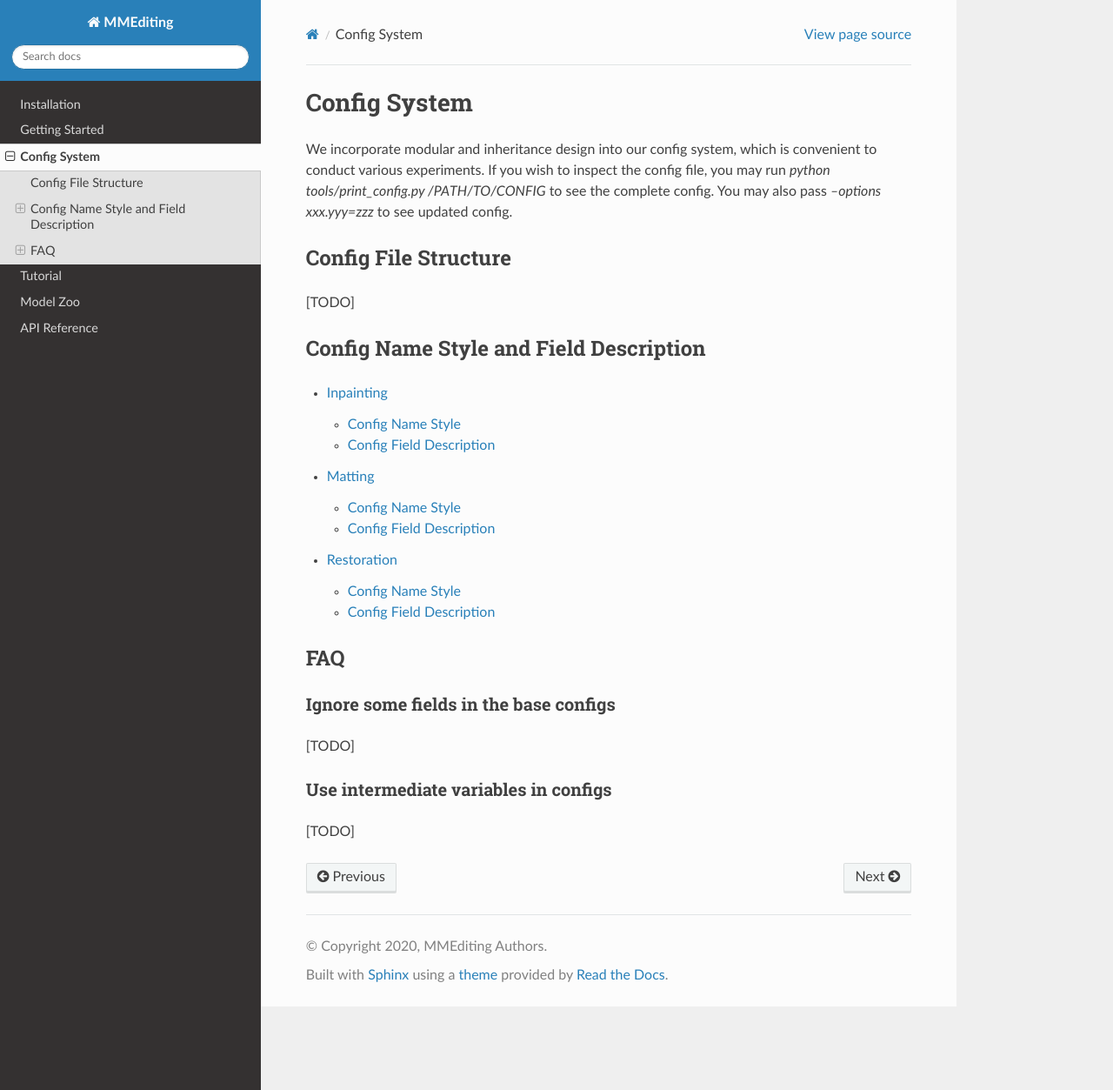
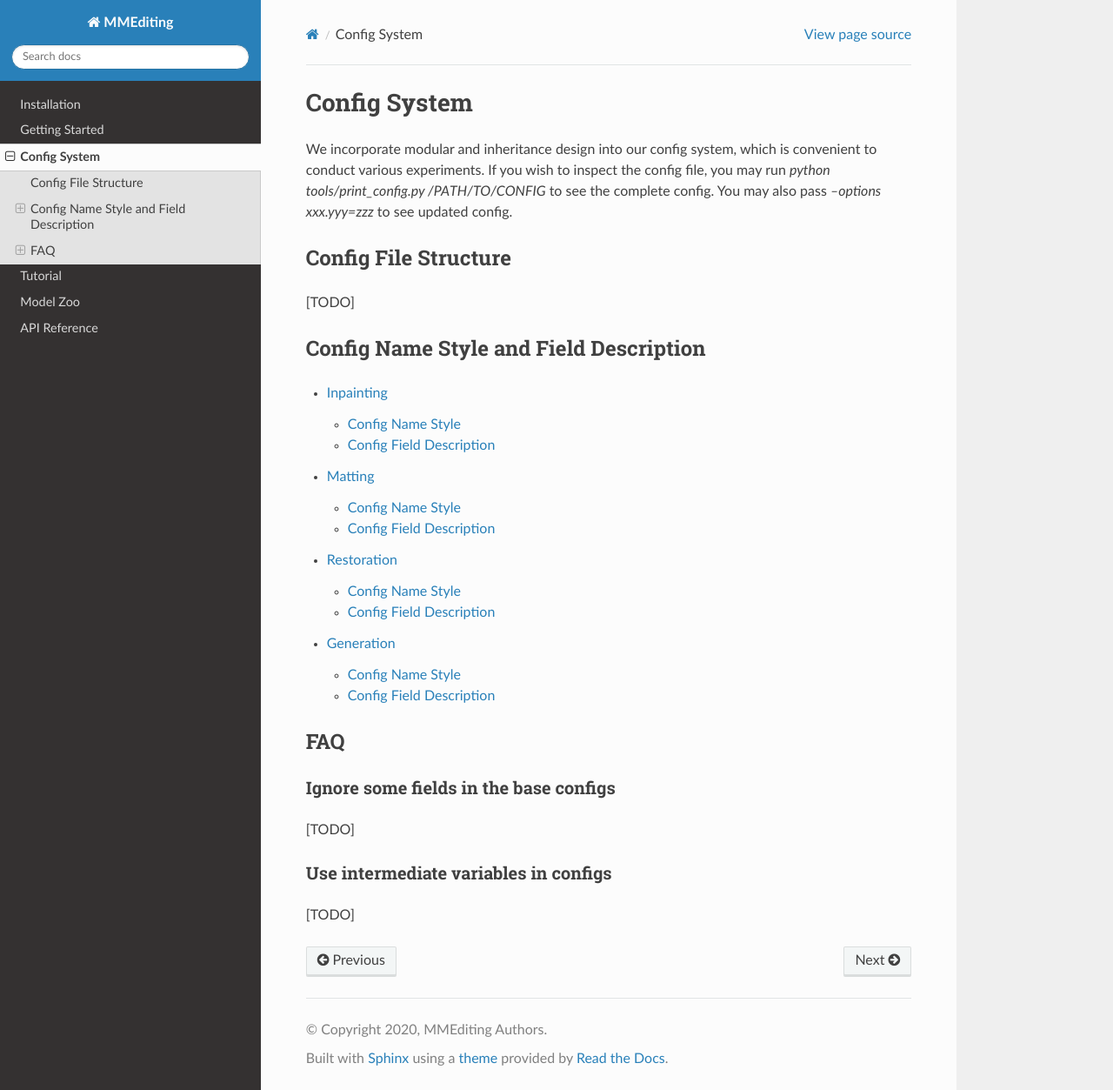
Before and after one commit to open-mmlab/mmagic, a Sphinx documentation site: the page built from docs/config.rst, in a window 1280 px wide and 1253 px high. Shown: the whole window at 87% size. Built offline with Sphinx 7.4.7 and the Read the Docs theme 2.0.0, drawn with Linux system fonts in a browser that asks for light colours.

Commit message:
add docs generation

```diff
--- a/docs/config.rst
+++ b/docs/config.rst
@@ -19,6 +19,7 @@ Config Name Style and Field Description
     Inpainting <config_inpainting>
     Matting <config_matting>
     Restoration <config_restoration>
+    Generation <config_generation>
 
 FAQ
 ==========================================
--- /dev/null
+++ b/docs/config_generation.md
@@ -0,0 +1,9 @@
+# Config System for Generation
+
+## Config Name Style
+
+[TODO]
+
+## Config Field Description
+
+[TODO]
--- a/docs/getting_started.rst
+++ b/docs/getting_started.rst
@@ -14,6 +14,7 @@ Prepare datasets
     Inpainting <datasets_inpainting>
     Matting <datasets_matting>
     Restoration <datasets_restoration>
+    Generation <datasets_generation>
 
 Inference with pretrained models
 ==========================================
--- a/docs/model_zoo.rst
+++ b/docs/model_zoo.rst
@@ -19,3 +19,4 @@ Tasks
     Inpainting <model_zoo_inpainting>
     Matting <model_zoo_matting>
     Restoration <model_zoo_restoration>
+    Generation <model_zoo_generation>
```
Also changed, not shown: docs/datasets_generation.md (added, +2 -0 lines), docs/model_zoo_generation.md (added, +5 -0 lines).
